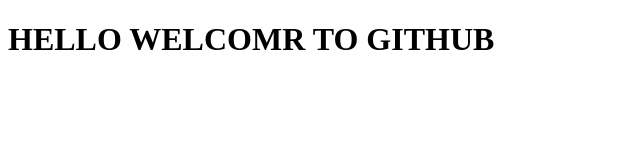
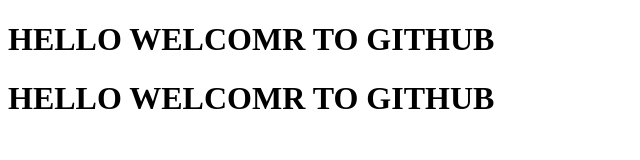
Before and after one commit to kondaharshini985-ops/Temporory-app, a plain HTML site: page index.html in a window 1280 px wide. Shown: the whole page, without its empty margins (0-640 px from the left). Drawn offline with Linux system fonts and the light colour scheme.

Commit message:
new version

```diff
--- a/index.html
+++ b/index.html
@@ -7,5 +7,6 @@
 </head>
 <body>
     <h1>HELLO WELCOMR TO GITHUB</h1>
+    <h1>HELLO WELCOMR TO GITHUB</h1>
 </body>
 </html>
```
Also changed, not shown: about.html (added), user.html (added).
